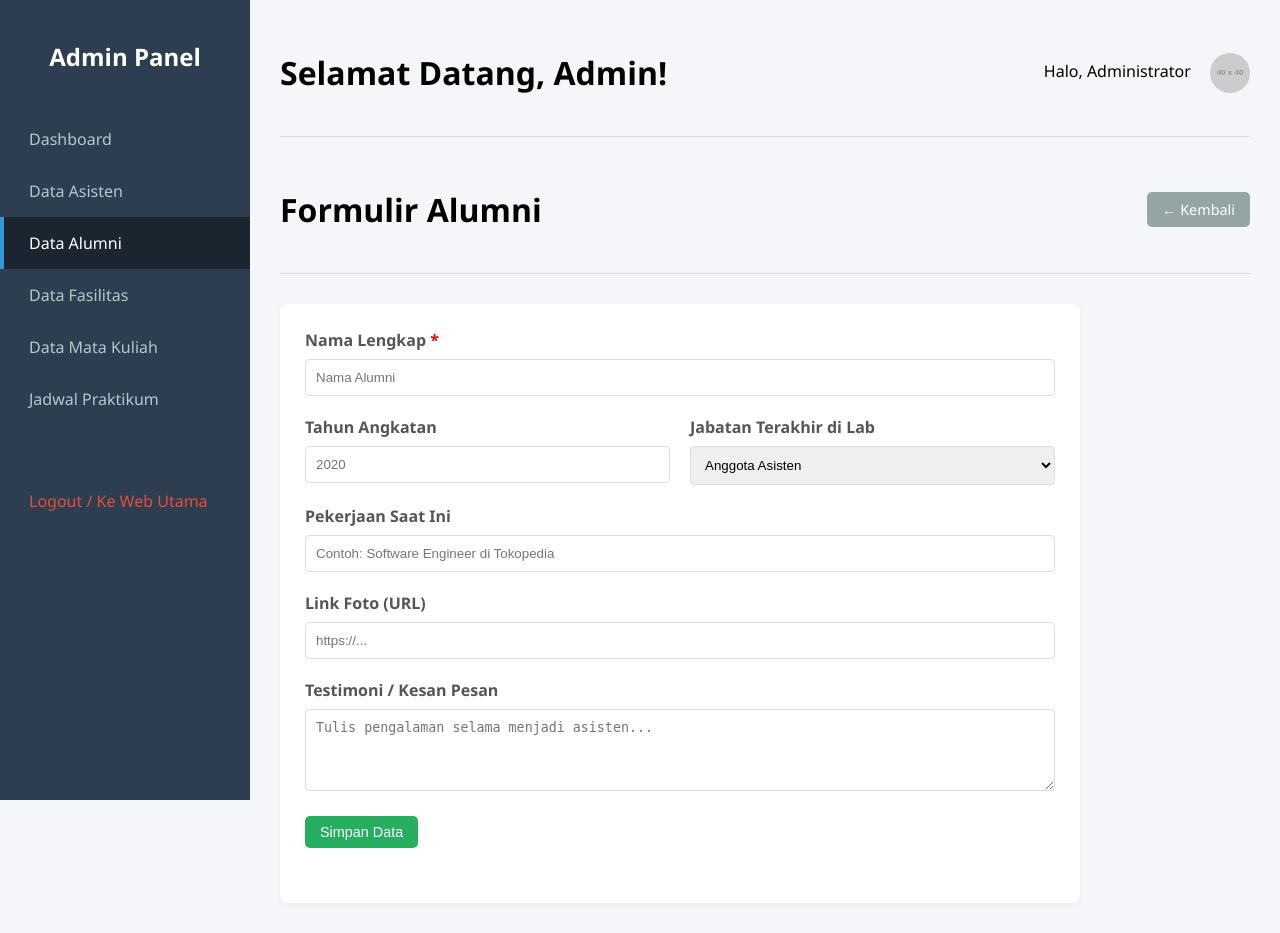
After one commit to TUBES-CA-25/SistemInformasiSumberDaya-Kelompok2, a PHP site: page /SistemManagementSumberDaya/admin-alumni-form.php in a window 1280 px wide. The commit adds this page. Run offline with PHP 8.4, Linux system fonts and the light colour scheme; grey boxes labelled with a size stand in for pictures from a placeholder-image service; some libraries are stand-ins or nearby versions.

Commit message:
Menambahkan Tampilan Admin Data Alumni (Tabel & Form)

```diff
--- /dev/null
+++ b/app/views/admin/alumni/form.php
@@ -0,0 +1,92 @@
+<div class="admin-header">
+    <h1>Formulir Alumni</h1>
+    <a href="/admin-alumni.php" class="btn" style="background: #95a5a6;">← Kembali</a>
+</div>
+
+<div class="card" style="max-width: 800px;">
+    <form id="alumniForm">
+        <input type="hidden" id="idAlumni">
+
+        <div class="form-group">
+            <label>Nama Lengkap <span style="color:red">*</span></label>
+            <input type="text" id="nama" placeholder="Nama Alumni" required>
+        </div>
+
+        <div class="form-group" style="display:flex; gap:20px;">
+            <div style="flex:1;">
+                <label>Tahun Angkatan</label>
+                <input type="number" id="tahunAngkatan" placeholder="2020" min="2000" max="2030">
+            </div>
+            <div style="flex:1;">
+                <label>Jabatan Terakhir di Lab</label>
+                <select id="jabatanTerakhir">
+                    <option value="Anggota">Anggota Asisten</option>
+                    <option value="Koordinator">Koordinator Lab</option>
+                    <option value="Sekretaris">Sekretaris</option>
+                    <option value="Bendahara">Bendahara</option>
+                </select>
+            </div>
+        </div>
+
+        <div class="form-group">
+            <label>Pekerjaan Saat Ini</label>
+            <input type="text" id="pekerjaan" placeholder="Contoh: Software Engineer di Tokopedia">
+        </div>
+
+        <div class="form-group">
+            <label>Link Foto (URL)</label>
+            <input type="text" id="foto" placeholder="https://...">
+        </div>
+
+        <div class="form-group">
+            <label>Testimoni / Kesan Pesan</label>
+            <textarea id="testimoni" rows="4" placeholder="Tulis pengalaman selama menjadi asisten..."></textarea>
+        </div>
+
+        <button type="submit" class="btn btn-add" id="btnSave">Simpan Data</button>
+    </form>
+    <div id="message" style="margin-top: 15px;"></div>
+</div>
+
+<script>
+document.getElementById('alumniForm').addEventListener('submit', function(e) {
+    e.preventDefault();
+
+    const formData = {
+        nama: document.getElementById('nama').value,
+        tahunAngkatan: document.getElementById('tahunAngkatan').value,
+        jabatanTerakhir: document.getElementById('jabatanTerakhir').value,
+        pekerjaan: document.getElementById('pekerjaan').value,
+        foto: document.getElementById('foto').value,
+        testimoni: document.getElementById('testimoni').value
+    };
+
+    const btn = document.getElementById('btnSave');
+    const msg = document.getElementById('message');
+    btn.disabled = true;
+    btn.innerText = 'Menyimpan...';
+
+    fetch('/api/alumni', {
+        method: 'POST',
+        headers: { 'Content-Type': 'application/json' },
+        body: JSON.stringify(formData)
+    })
+    .then(res => res.json())
+    .then(data => {
+        if (data.status === 'success' || data.code === 201) {
+            msg.innerHTML = '<span style="color:green">Berhasil disimpan! Redirecting...</span>';
+            setTimeout(() => { window.location.href = '/admin-alumni.php'; }, 1000);
+        } else {
+            msg.innerHTML = '<span style="color:red">Gagal: ' + (data.message || 'Error') + '</span>';
+            btn.disabled = false;
+            btn.innerText = 'Simpan Data';
+        }
+    })
+    .catch(err => {
+        console.error(err);
+        msg.innerHTML = '<span style="color:red">Koneksi Error.</span>';
+        btn.disabled = false;
+        btn.innerText = 'Simpan Data';
+    });
+});
+</script>
--- a/app/views/admin/templates/header.php
+++ b/app/views/admin/templates/header.php
@@ -26,7 +26,7 @@
             </li>
 
             <li>
-                <a href="#" class="<?= strpos($uri, 'admin-alumni') !== false ? 'active' : '' ?>">Data Alumni</a>
+                <a href="/admin-alumni.php" class="<?= strpos($uri, 'admin-alumni') !== false ? 'active' : '' ?>">Data Alumni</a>
             </li>
 
             <li>
--- /dev/null
+++ b/public/admin-alumni-form.php
@@ -0,0 +1,6 @@
+<?php
+define('ROOT_PROJECT', dirname(__DIR__));
+require_once ROOT_PROJECT . '/app/views/admin/templates/header.php';
+require_once ROOT_PROJECT . '/app/views/admin/alumni/form.php';
+require_once ROOT_PROJECT . '/app/views/admin/templates/footer.php';
+?>
--- /dev/null
+++ b/public/admin-alumni.php
@@ -0,0 +1,6 @@
+<?php
+define('ROOT_PROJECT', dirname(__DIR__));
+require_once ROOT_PROJECT . '/app/views/admin/templates/header.php';
+require_once ROOT_PROJECT . '/app/views/admin/alumni/index.php';
+require_once ROOT_PROJECT . '/app/views/admin/templates/footer.php';
+?>
```
Also changed, not shown: app/views/admin/alumni/index.php (added, +76 -0 lines).
